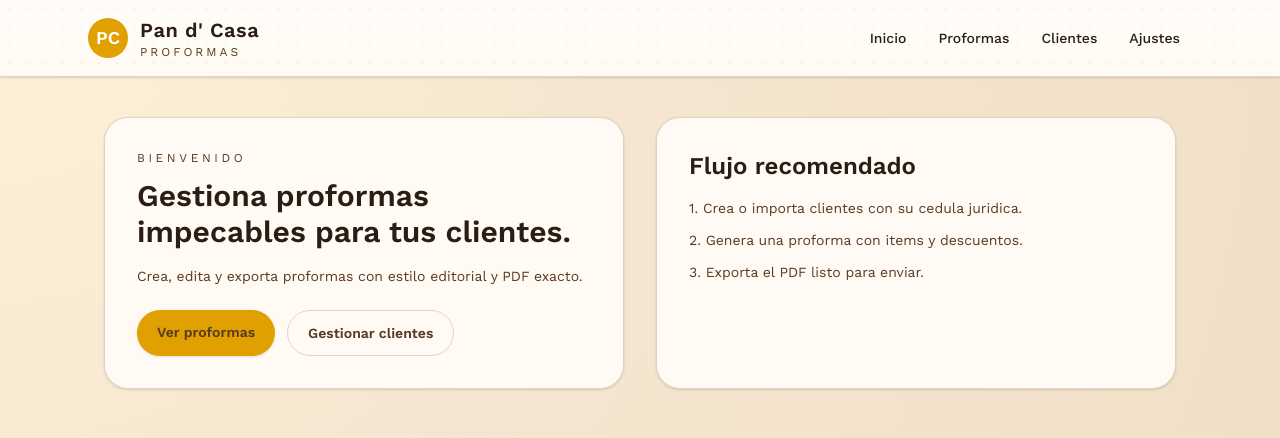
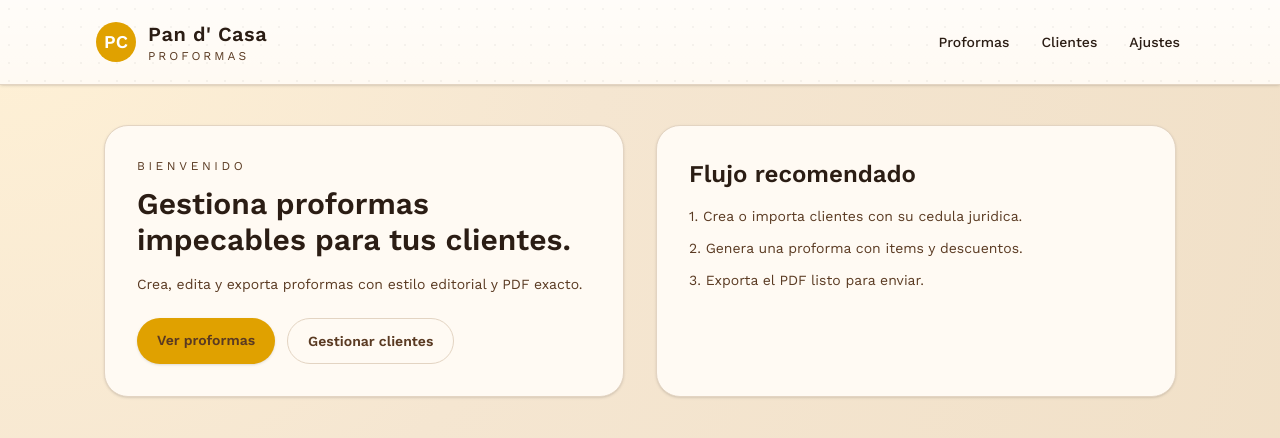
Before and after one commit to Alejandrobq8/proformas-pandcasa, a Next.js app: page / in a window 1280 px wide. Shown: the top 438 px of the page. Built offline with nearby package versions, Linux system fonts and the light colour scheme; no server answers; sample sign-in values are in the browser's storage.

Commit message:
Home button

```diff
--- a/components/TopNav.tsx
+++ b/components/TopNav.tsx
@@ -6,7 +6,10 @@ export function TopNav() {
   return (
     <header className="app-shell sticky top-0 z-30 border-b border-[var(--border)] bg-[var(--paper)] shadow-sm backdrop-blur">
       <div className="mx-auto flex max-w-6xl items-center justify-between gap-4 px-6 py-4">
-        <div className="flex items-center gap-3">
+        <Link
+          className="flex items-center gap-3 rounded-full px-2 py-1 transition hover:bg-[var(--sand)]"
+          href="/"
+        >
           <div className="flex h-10 w-10 items-center justify-center rounded-full bg-[var(--amber)] text-lg font-semibold text-white">
             PC
           </div>
@@ -18,14 +21,8 @@ export function TopNav() {
               Proformas
             </p>
           </div>
-        </div>
+        </Link>
         <nav className="flex flex-wrap items-center gap-2 text-sm font-medium">
-          <Link
-            className="rounded-full px-3 py-2 transition-colors hover:bg-[var(--sand)] hover:text-[var(--accent)]"
-            href="/"
-          >
-            Inicio
-          </Link>
           <Link
             className="rounded-full px-3 py-2 transition-colors hover:bg-[var(--sand)] hover:text-[var(--accent)]"
             href="/proformas"
```
